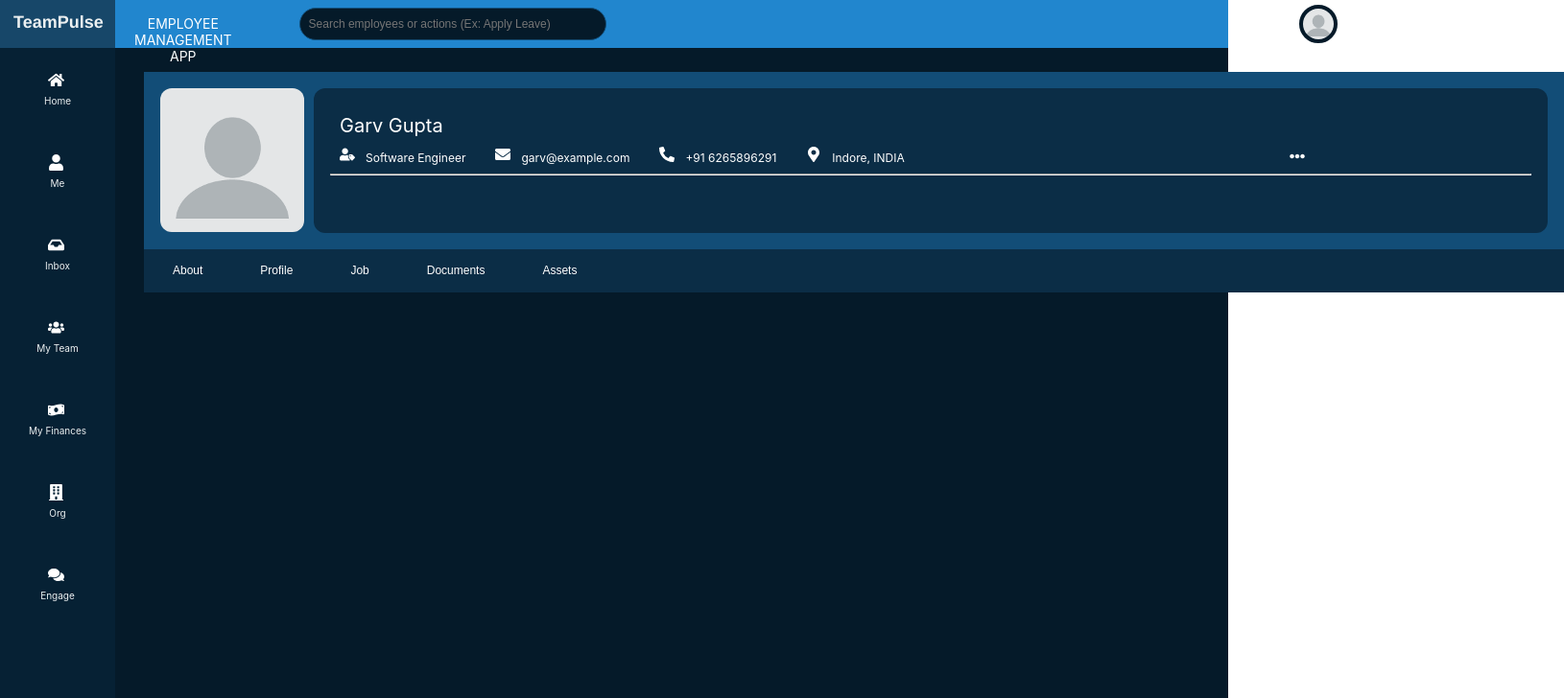
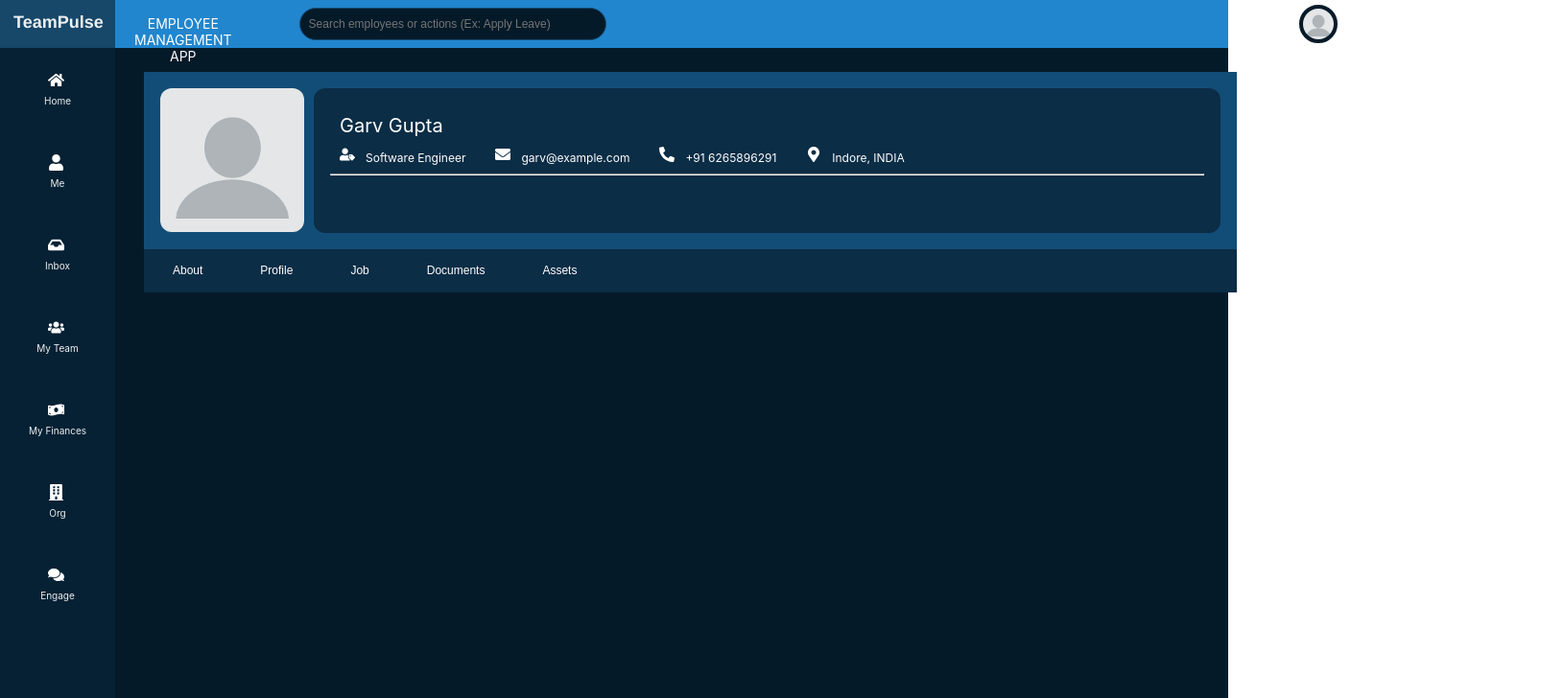
Before and after one commit to garvguptaaa/employee-management, a React (Create React App) app: page /profile in a window 1280 px wide. Shown: the top 728 px of the page at 96% size, 1630 px wide, since content can reach past the window. Built offline with nearby package versions, Linux system fonts and the light colour scheme; sample sign-in values are in the browser's storage.

Commit message:
worked on toaast masge

```diff
--- a/package.json
+++ b/package.json
@@ -12,6 +12,7 @@
     "react-redux": "^9.2.0",
     "react-router-dom": "^7.1.5",
     "react-scripts": "5.0.1",
+    "react-toastify": "^11.0.3",
     "redux": "^5.0.1",
     "router": "^1.3.8",
     "web-vitals": "^4.2.4"
--- a/src/App.js
+++ b/src/App.js
@@ -4,6 +4,9 @@ import SideBar from "./component/sidebar/SideBar";
 import Home from "./pages/home/Home";
 import LoginPage from "./pages/login/LoginPage";
 import ProfilePage from "./pages/profile/ProfilePage";
+import { toast } from 'react-toastify';  // Import the toast function
+import 'react-toastify/dist/ReactToastify.css';  // Import toast styling
+import { ToastContainer } from 'react-toastify';
 
 function App() {
   const navigate = useNavigate();
@@ -24,6 +27,7 @@ function App() {
         <SideBar
           onLogout={() => {
             checkLogin();
+            toast.success("Logged out successfully!");
           }}
         />
       )}
@@ -37,6 +41,7 @@ function App() {
                 <LoginPage
                   onLogin={() => {
                     checkLogin();
+                    toast.success("Login Successful!");
                   }}
                 />
               }
@@ -50,6 +55,7 @@ function App() {
           </>
         )}
       </Routes>
+      <ToastContainer />
     </div>
   );
 }
--- a/src/pages/login/LoginPage.js
+++ b/src/pages/login/LoginPage.js
@@ -14,6 +14,7 @@ const LoginPage = (props) => {
   const handleLogin = (data) => {
     localStorage.setItem('UserData',JSON.stringify(data));
     props.onLogin()
+
     navigate("/home");
   };
 
--- a/src/pages/profile/ProfilePage.css
+++ b/src/pages/profile/ProfilePage.css
@@ -5,10 +5,10 @@
 }
 .profile{
     /* border: 2px solid rgb(151, 150, 150); */
-    height: 229px;
+    height: 90vh;
     margin-top: 25px;
     margin-left: 25px;
-    width: 185vh;
+    width: 89vw;
 }
 .profile-content{
     padding: 17px 17px;
```
Also changed, not shown: 1 other file (tests, documents, lock files or other folders).
